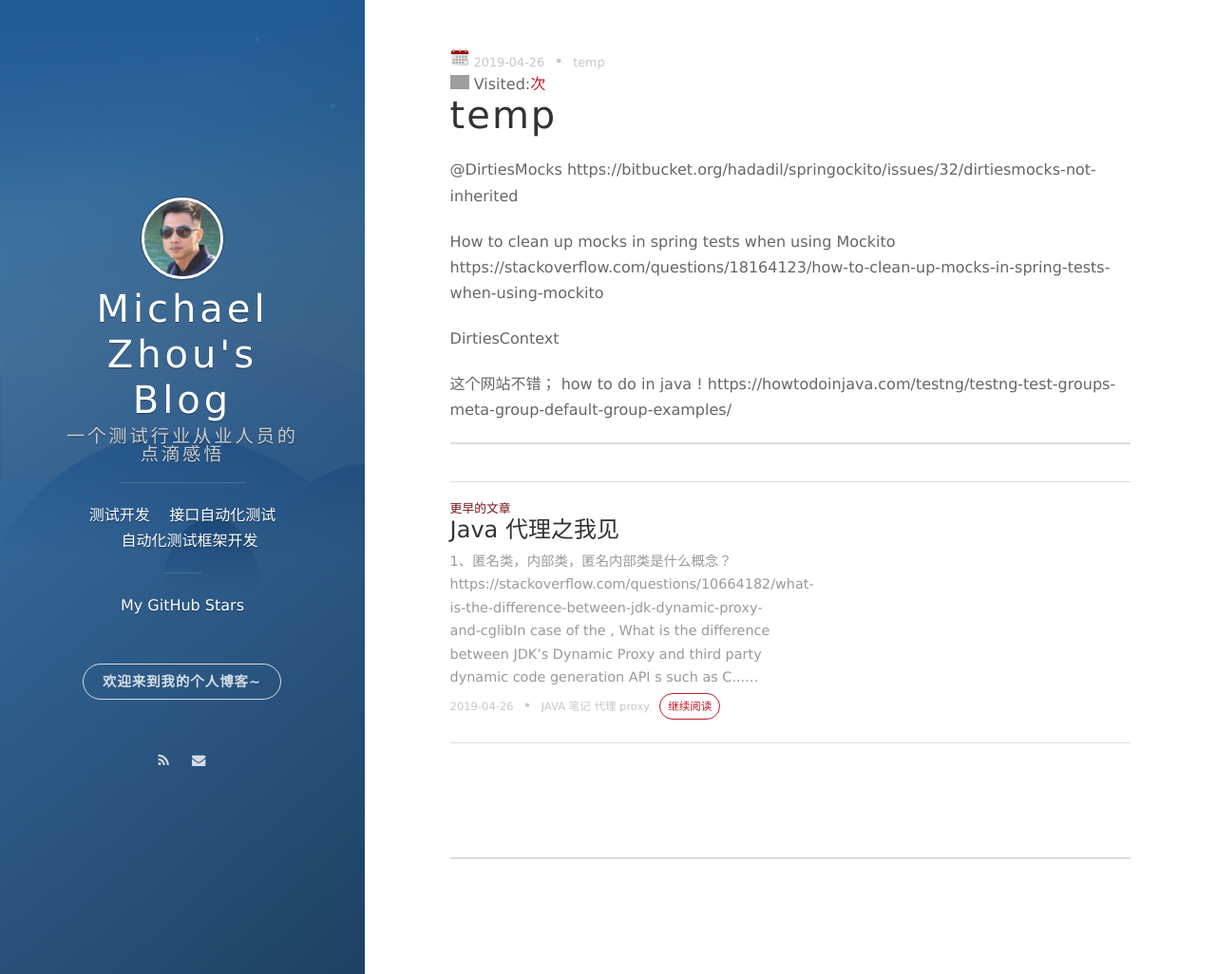
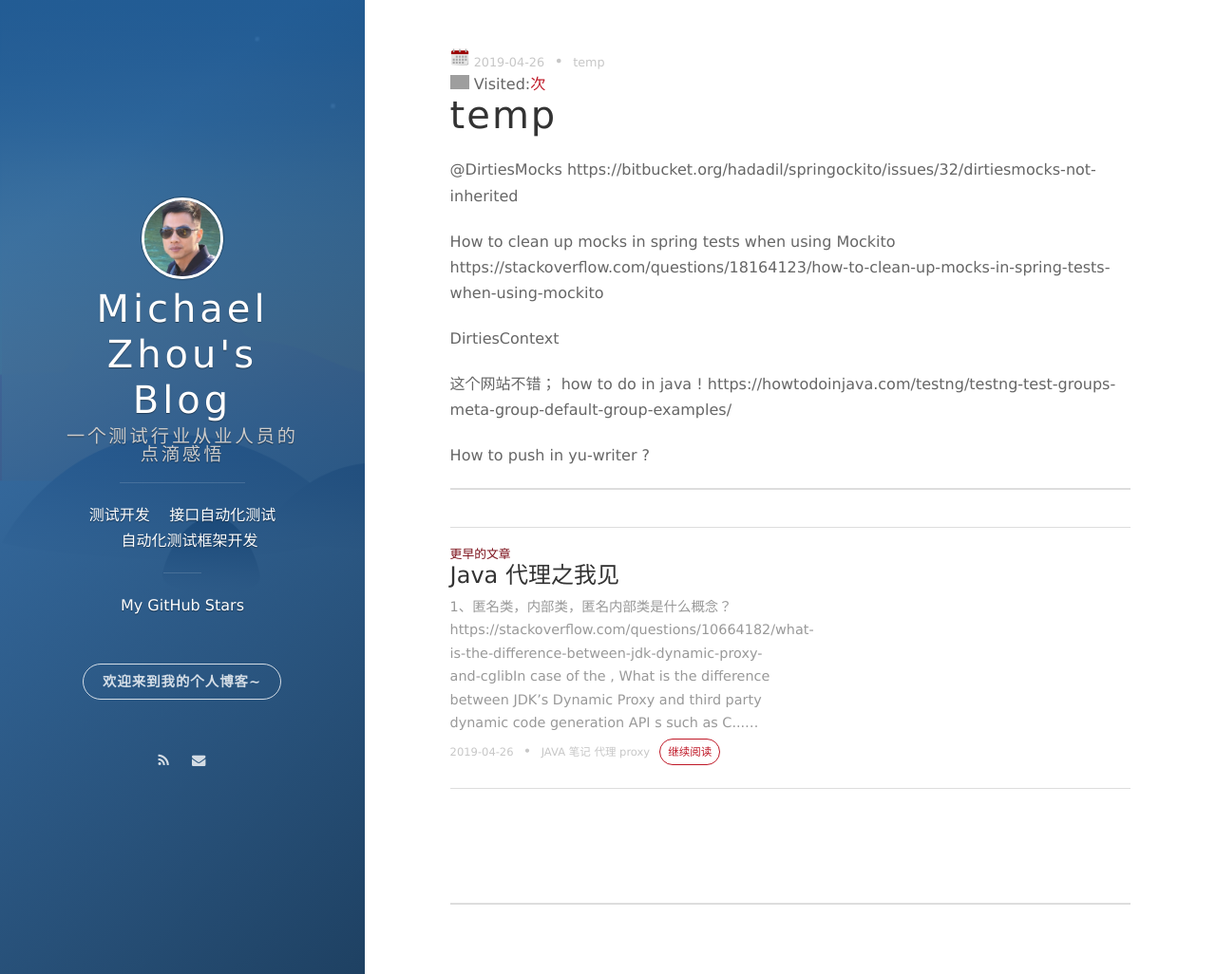
Before and after one commit to MichaelZhou111/MichaelZhou111.github.io, a Jekyll site: the page built from _posts/2019-04-26-temp.md, in a window 1280 px wide and 1026 px high. Shown: the whole window at 95% size. Built offline with Jekyll 4.4.1, drawn with Linux system fonts in a browser that asks for light colours; nearby versions of some CDN libraries; comment, search, counter and statistics services are not loaded; grey boxes are pictures that could not be loaded.

Commit message:
Update 2019-04-26-temp.md

```diff
--- a/_posts/2019-04-26-temp.md
+++ b/_posts/2019-04-26-temp.md
@@ -18,3 +18,5 @@ DirtiesContext
 
 这个网站不错； how to do in java !
 https://howtodoinjava.com/testng/testng-test-groups-meta-group-default-group-examples/
+
+How to push in yu-writer ?
```
